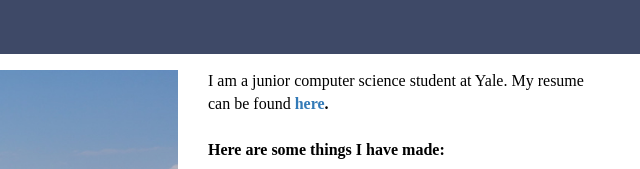
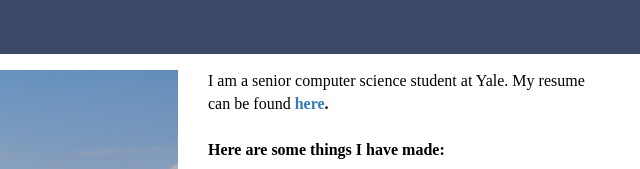
Before and after one commit to shanefenske/shanefenske.github.i, a plain HTML site: page index.html in a window 1280 px wide. Shown: the part 810-979 px from the top of the page, 640-1280 px from the left. Drawn offline with nearby package versions, Linux system fonts and the light colour scheme; a web font is replaced by a local one.

Commit message:
junior to senior

```diff
--- a/index.html
+++ b/index.html
@@ -71,7 +71,7 @@
                             <img class="img-responsive" src="images/siena.jpg">
                         </div>
                         <div class="col-xs-12 col-sm-4">
-                            <p>I am a junior computer science student at Yale. My resume can be found <b><a target="_blank" href="http://shanefenske.github.io/Shane_Fenske_Resume.pdf">here</a>.
+                            <p>I am a senior computer science student at Yale. My resume can be found <b><a target="_blank" href="http://shanefenske.github.io/Shane_Fenske_Resume.pdf">here</a>.
                              <br><br>Here are some things I have made:</p>
                         <ul>
                             <li><a target="_blank" href="http://shanefenske.github.io/shot-charts/">NBA d3.js ShotChart App</a></li>
```
